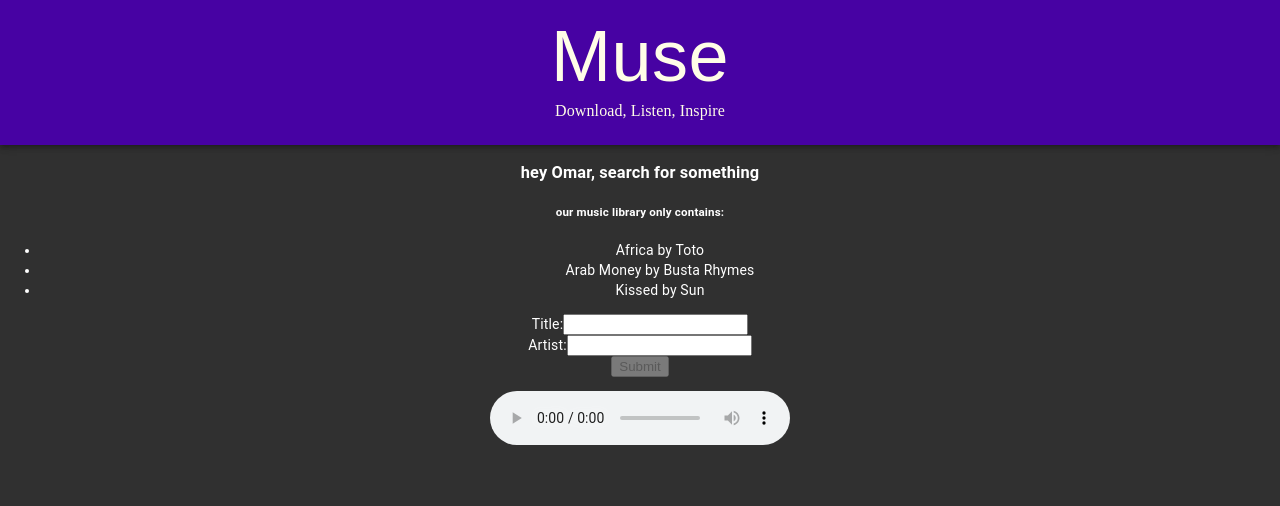
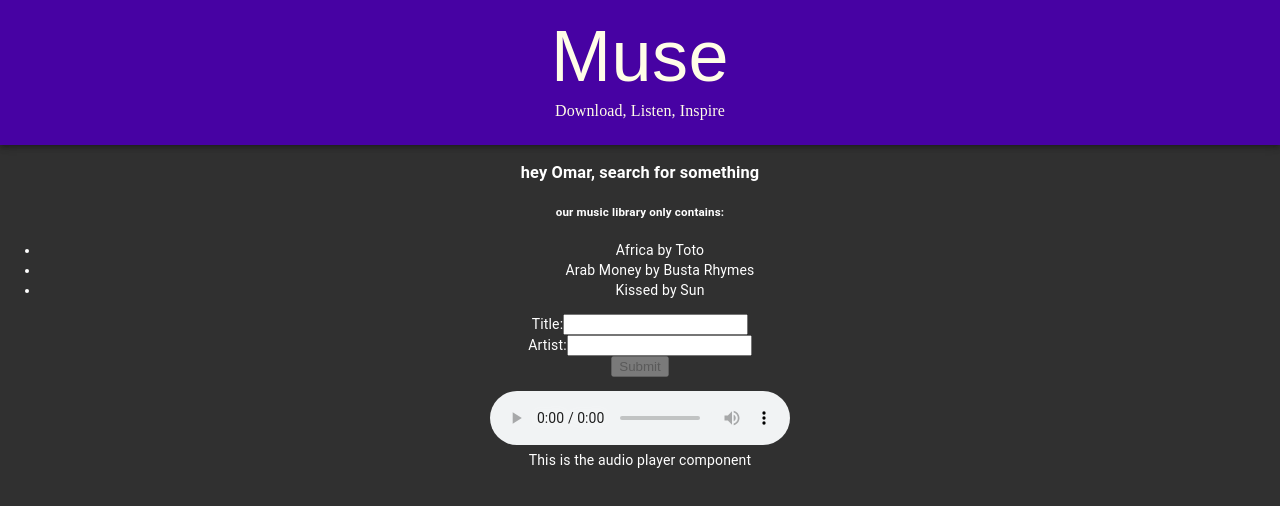
Before and after one commit to gisellemartel/Muse, a React (Create React App) app in the folder client/: page / in a window 1280 px wide. Shown: the top 506 px of the page. Built offline with nearby package versions, Linux system fonts and the light colour scheme; a web font is replaced by a local one.

Commit message:
created home UI

```diff
--- a/client/src/components/Home.js
+++ b/client/src/components/Home.js
@@ -1,13 +1,17 @@
 import React, { Component } from 'react';
-
 import SearchBar from './SearchBar';
+import AudioPlayer from './AudioPlayer';
+import '../App.css';
 
 
 class Home extends Component {
   render() {
 
     return (
-        <SearchBar/>
+      <span>
+        <SearchBar />
+        <AudioPlayer/>
+      </span>
     );
   }
 }
--- a/client/src/components/SearchBar.js
+++ b/client/src/components/SearchBar.js
@@ -1,6 +1,4 @@
 import React, { Component } from 'react';
-// import ReactDOM from 'react-dom';
-// import { Link } from 'react-router-dom';
 import ReactAudioPlayer from 'react-audio-player';
 import Song from '../model/Song';
 import axios from 'axios';
```
Also changed, not shown: client/src/App.css (+0 -19 lines).
